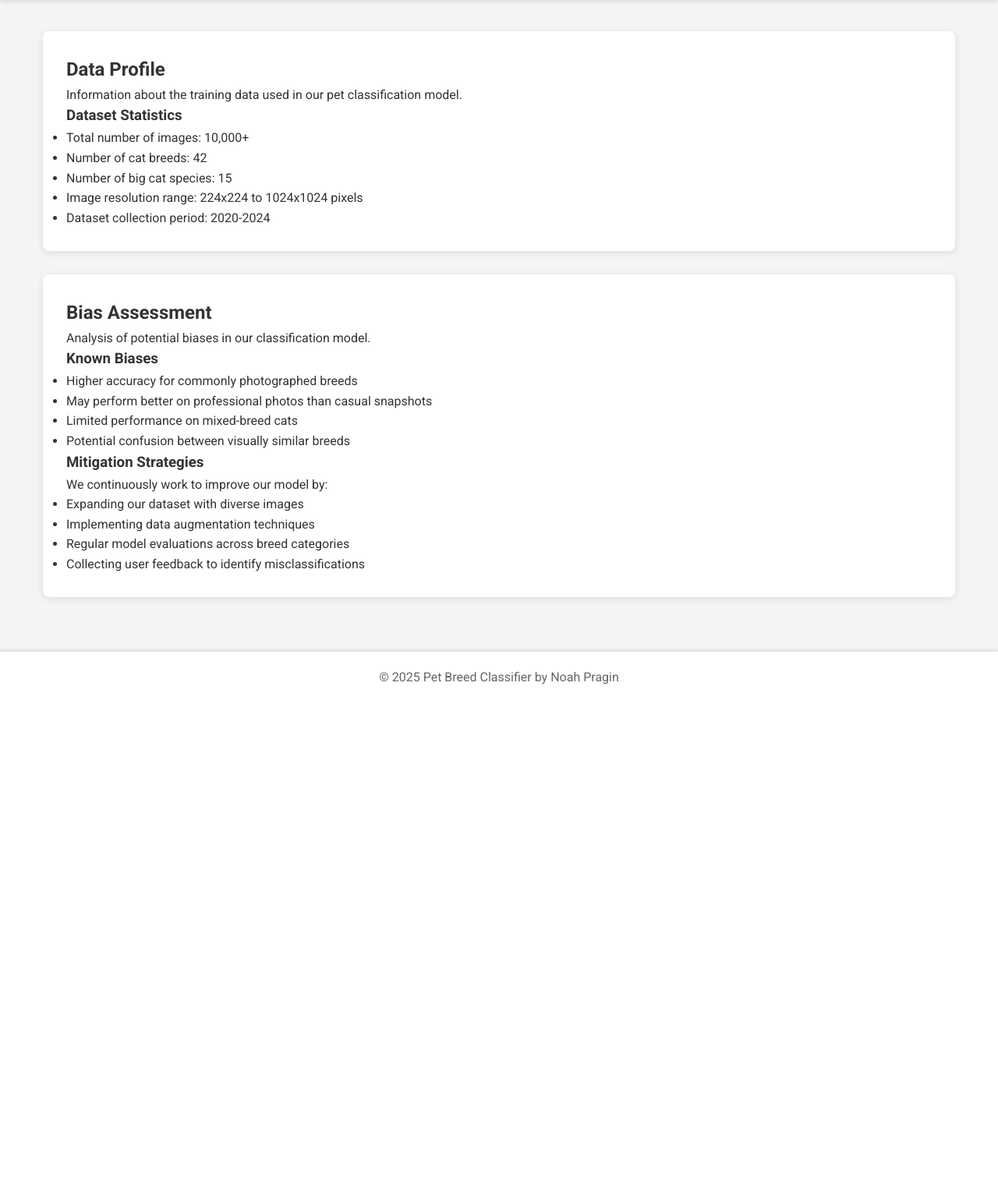
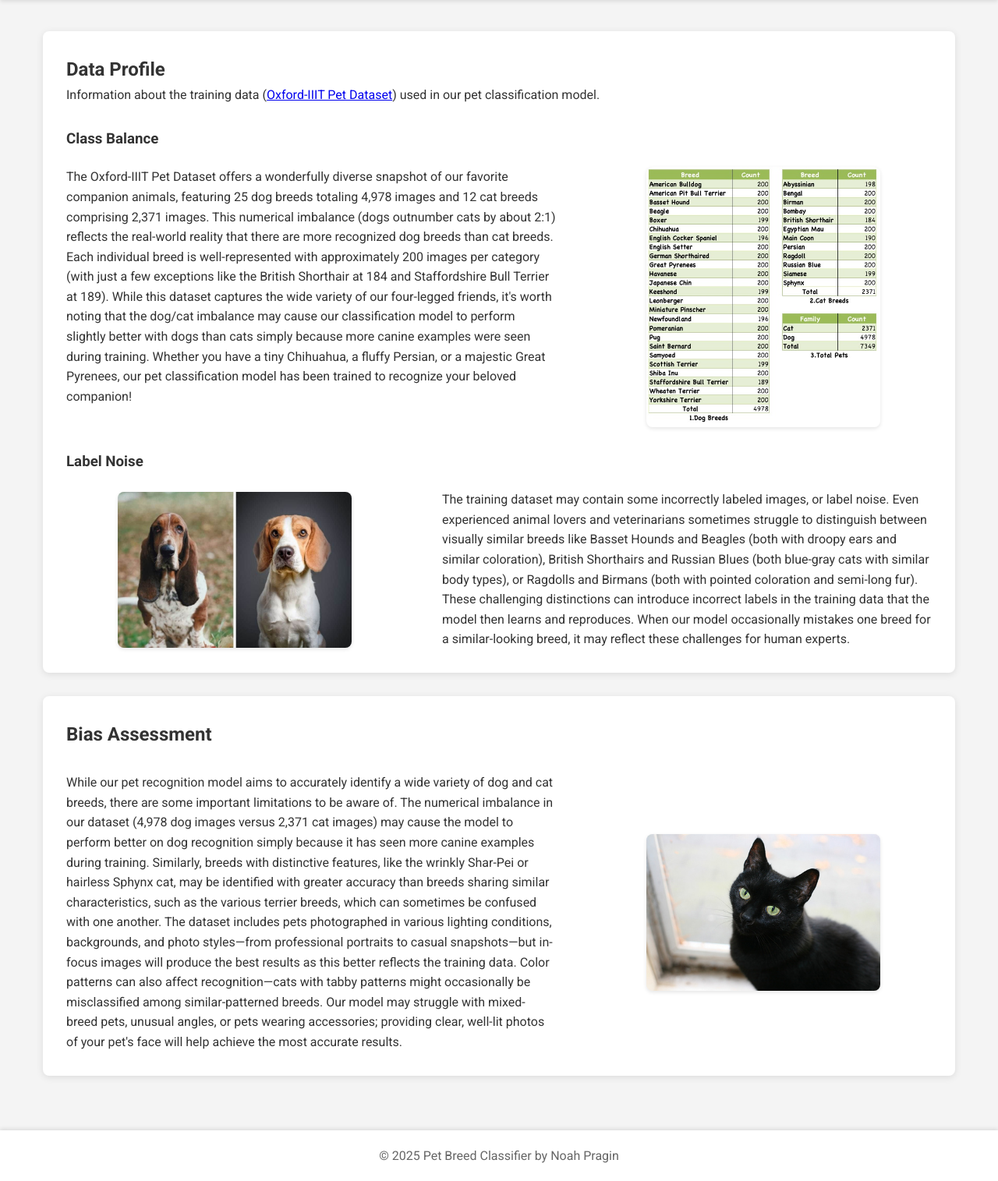
Before and after one commit to npragin/pet-classifier, a Flask app: page /data-profile in a window 1280 px wide. Shown: the part 68-1583 px from the top of the page at 78% size. Before the commit the page ends 946 px from the top, so only its background shows below. Run offline with Flask 3, Linux system fonts and the light colour scheme.

Commit message:
Complete data profile and bias assessment.

```diff
--- a/static/css/style.css
+++ b/static/css/style.css
@@ -170,7 +170,60 @@ footer {
     box-shadow: 0 -2px 5px rgba(0, 0, 0, 0.1);
 }
 
-/* Responsive styles */
+/* Data Profile and Bias Assessment styles */
+.data-section {
+    margin-top: 30px;
+}
+
+.data-section h3 {
+    margin-bottom: 20px;
+    color: #333;
+}
+
+.data-grid {
+    display: grid;
+    grid-template-columns: 3fr 2fr;
+    gap: 30px;
+}
+
+.text-content {
+    padding-right: 20px;
+}
+
+.image-content {
+    display: flex;
+    justify-content: center;
+    align-self: center;
+}
+
+.image-content img {
+    width: 100%;
+    max-width: 300px;
+    height: auto;
+    object-fit: contain;
+    border-radius: 8px;
+    box-shadow: 0 2px 5px rgba(0, 0, 0, 0.1);
+    background-color: #f4f4f4;
+}
+
+/* Reversed layout */
+.data-grid.reversed {
+    grid-template-columns: 2fr 3fr;
+}
+
+.data-grid.reversed .text-content {
+    padding-right: 0;
+    padding-left: 20px;
+    grid-column: 2;
+    grid-row: 1;
+}
+
+.data-grid.reversed .image-content {
+    grid-column: 1;
+    grid-row: 1;
+}
+
+/* Responsive adjustments */
 @media (max-width: 768px) {
     header .container {
         flex-direction: column;
@@ -187,6 +240,19 @@ footer {
 
     .navigation li:first-child {
         margin-left: 0;
+    }
+
+    .data-grid {
+        grid-template-columns: 1fr;
+        gap: 20px;
+    }
+
+    .text-content {
+        padding-right: 0;
+    }
+
+    .image-content {
+        margin-top: 20px;
     }
 }
 
--- a/templates/data_profile.html
+++ b/templates/data_profile.html
@@ -5,41 +5,75 @@
 {% block content %}
 <div class="card">
     <h2>Data Profile</h2>
-    <p>Information about the training data used in our pet classification model.</p>
+    <p>Information about the training data (<a href="https://www.robots.ox.ac.uk/~vgg/data/pets/">Oxford-IIIT Pet Dataset</a>) used in our pet classification model.</p>
 
-    <div class="data-stats">
-        <h3>Dataset Statistics</h3>
-        <ul>
-            <li>Total number of images: 10,000+</li>
-            <li>Number of cat breeds: 42</li>
-            <li>Number of big cat species: 15</li>
-            <li>Image resolution range: 224x224 to 1024x1024 pixels</li>
-            <li>Dataset collection period: 2020-2024</li>
-        </ul>
+    <div class="data-section">
+        <h3>Class Balance</h3>
+        <div class="data-grid">
+            <div class="text-content">
+                <p>
+                    The Oxford-IIIT Pet Dataset offers a wonderfully diverse snapshot of our favorite companion
+                    animals, featuring 25 dog breeds totaling 4,978 images and 12 cat breeds comprising 2,371 images.
+                    This numerical imbalance (dogs outnumber cats by about 2:1) reflects the real-world reality that
+                    there are more recognized dog breeds than cat breeds. Each individual breed is well-represented
+                    with approximately 200 images per category (with just a few exceptions like the British Shorthair
+                    at 184 and Staffordshire Bull Terrier at 189). While this dataset captures the wide variety of our
+                    four-legged friends, it's worth noting that the dog/cat imbalance may cause our classification model
+                    to perform slightly better with dogs than cats simply because more canine examples were seen during
+                    training. Whether you have a tiny Chihuahua, a fluffy Persian, or a majestic Great Pyrenees, our pet
+                    classification model has been trained to recognize your beloved companion!
+                </p>
+            </div>
+            <div class="image-content">
+                <img src="{{ url_for('static', filename='images/class_balance.png') }}" alt="Class Balance Image">
+            </div>
+        </div>
+    </div>
+
+    <div class="data-section">
+        <h3>Label Noise</h3>
+        <div class="data-grid reversed">
+            <div class="image-content">
+                <img src="{{ url_for('static', filename='images/basset_beagle_comparison.png') }}" alt="Basset Hound and Beagle Comparison">
+            </div>
+            <div class="text-content">
+                <p>
+                    The training dataset may contain some incorrectly labeled images, or label noise. Even experienced animal lovers and veterinarians
+                    sometimes struggle to distinguish between visually similar breeds like Basset Hounds and Beagles (both with
+                    droopy ears and similar coloration), British Shorthairs and Russian Blues (both blue-gray cats with similar body
+                    types), or Ragdolls and Birmans (both with pointed coloration and semi-long fur). These challenging distinctions
+                    can introduce incorrect labels in the training data that the model then learns and reproduces. When our model
+                    occasionally mistakes one breed for a similar-looking breed, it may reflect these challenges for human experts.
+                </p>
+            </div>
+        </div>
     </div>
 </div>
 
 <div class="card">
     <h2>Bias Assessment</h2>
-    <p>Analysis of potential biases in our classification model.</p>
 
-    <div class="bias-assessment">
-        <h3>Known Biases</h3>
-        <ul>
-            <li>Higher accuracy for commonly photographed breeds</li>
-            <li>May perform better on professional photos than casual snapshots</li>
-            <li>Limited performance on mixed-breed cats</li>
-            <li>Potential confusion between visually similar breeds</li>
-        </ul>
-
-        <h3>Mitigation Strategies</h3>
-        <p>We continuously work to improve our model by:</p>
-        <ul>
-            <li>Expanding our dataset with diverse images</li>
-            <li>Implementing data augmentation techniques</li>
-            <li>Regular model evaluations across breed categories</li>
-            <li>Collecting user feedback to identify misclassifications</li>
-        </ul>
+    <div class="data-section">
+        <div class="data-grid">
+            <div class="text-content">
+                <p>
+                    While our pet recognition model aims to accurately identify a wide variety of dog and cat breeds, there are
+                    some important limitations to be aware of. The numerical imbalance in our dataset (4,978 dog images versus
+                    2,371 cat images) may cause the model to perform better on dog recognition simply because it has seen more
+                    canine examples during training. Similarly, breeds with distinctive features, like the wrinkly Shar-Pei or
+                    hairless Sphynx cat, may be identified with greater accuracy than breeds sharing similar characteristics, such
+                    as the various terrier breeds, which can sometimes be confused with one another. The dataset includes pets
+                    photographed in various lighting conditions, backgrounds, and photo styles—from professional portraits to casual
+                    snapshots—but in-focus images will produce the best results as this better reflects the training data. Color
+                    patterns can also affect recognition—cats with tabby patterns might occasionally be misclassified among
+                    similar-patterned breeds. Our model may struggle with mixed-breed pets, unusual angles, or pets wearing
+                    accessories; providing clear, well-lit photos of your pet's face will help achieve the most accurate results.
+                </p>
+            </div>
+            <div class="image-content">
+                <img src="{{ url_for('static', filename='images/bombay_example.png') }}" alt="Bombay Cat Training Image Example">
+            </div>
+        </div>
     </div>
 </div>
 {% endblock %}
```
Also changed, not shown: static/images/basset_beagle_comparison.png (added), static/images/bombay_example.png (added), static/images/class_balance.png (added).
